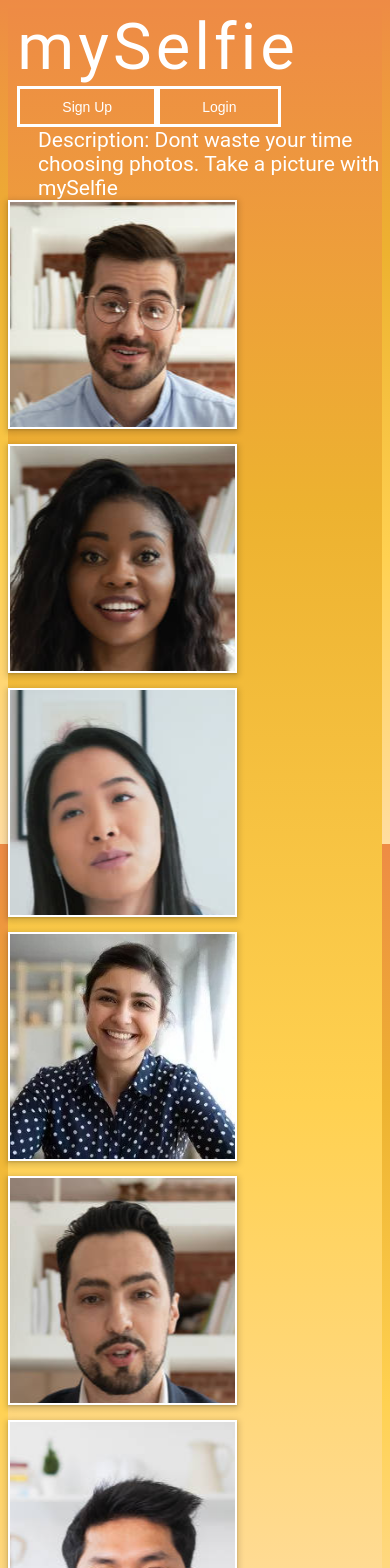
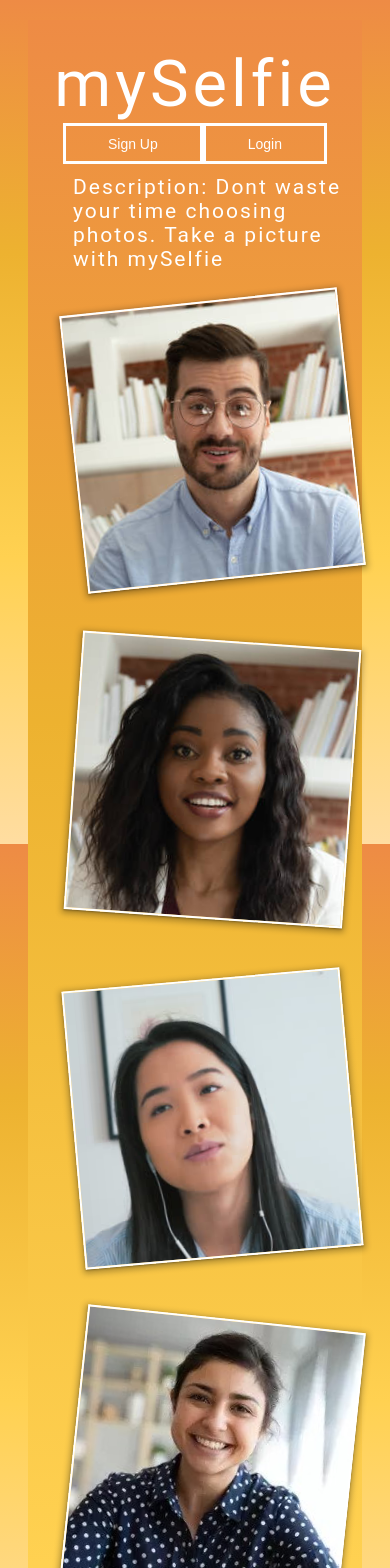
Before and after one commit to jiffylube/mySelfie, a React (Create React App) app: page / in a window 390 px wide. Shown: the top 1568 px of the page. Built offline with nearby package versions, Linux system fonts and the light colour scheme.

Commit message:
acceptable css

```diff
--- a/src/App.js
+++ b/src/App.js
@@ -1,8 +1,8 @@
 import Login from "./Components/Login";
 import Signup from "./Components/Signup";
 import Landing from "./Components/Landing";
-import Faceapi from "./Components/Faceapi";
-// import Main from "./Components/MainPage";
+// import Faceapi from "./Components/Faceapi";
+import Faceapi from "./Components/MainPage";
 import { Routes, Route, BrowserRouter as Router } from "react-router-dom";
 import { useState } from "react"
 
--- a/src/Components/Landing.css
+++ b/src/Components/Landing.css
@@ -77,6 +77,8 @@
 .sample-face {
   border: 2px solid #ffffff;
   box-shadow: 0 1px 2px 0 rgb(0 0 0 / 15%), 0 2px 6px 2px rgb(0 0 0 / 15%);
+  height: 225px;
+  width: 225px;
 }
 
 .info {
--- a/src/Components/Landing.jsx
+++ b/src/Components/Landing.jsx
@@ -1,5 +1,5 @@
-import "./Landing.css";
-// import "./LandingTest.css";
+// import "./Landing.css";
+import "./LandingTest.css";
 import "./media.css";
 import Login from "./Login";
 import Signup from "./Signup";
--- a/src/Components/LandingTest.css
+++ b/src/Components/LandingTest.css
@@ -1,7 +1,7 @@
-* {
-  margin: 15px;
+/* * {
+  margin: 5px;
   border: 1px solid red;
-}
+} */
 
 .landing-page {
   background: rgb(255, 221, 161);
@@ -13,17 +13,18 @@
   /* width: 100vw; */
   height: 100vh;
   font-family: "Roboto", sans-serif;
-  /* display: flex;
-  flex-direction: row; */
+  display: flex;
+  flex-wrap: wrap;
+  margin: 15px;
+  padding: 15px;
 }
 
 .nav {
   display: flex;
+  justify-content: space-between;
   align-items: center;
-  justify-content: space-between;
-  padding: 2rem;
-  margin: 1rem;
-  border-width: 3px;
+  height: 120px;
+  width: 100%;
 }
 
 .title {
@@ -32,16 +33,115 @@
   letter-spacing: 4px;
 }
 
+.buttons {
+  display: flex;
+  justify-content: space-evenly;
+  position: relative;
+  white-space: nowrap;
+}
+
+.landingButtons {
+  padding: 0.7em 3em;
+  border: 3px solid #ffffff;
+  font-size: 24px;
+  box-sizing: border-box;
+  text-decoration: none;
+  font-weight: 400;
+  color: #ffffff;
+  background-color: Transparent;
+  text-align: center;
+  transition: all 0.15s;
+  cursor: pointer;
+}
+
+.landingButtons:hover {
+  color: #dddddd;
+  border-color: #dddddd;
+}
+
+.landingButtons:active {
+  color: #bbbbbb;
+  border-color: #bbbbbb;
+}
+
+.lower {
+  display: flex;
+  width: 95%;
+  margin: 0 auto;
+  margin-top: 30px;
+  height: calc(100vh - 170px);
+}
+
+.gallery {
+  column-gap: 1em;
+  display: flex;
+  flex-wrap: wrap;
+  /* justify-content: center; */
+}
+
+.sample-face {
+  border: 2px solid #ffffff;
+  box-shadow: 0 1px 2px 0 rgb(0 0 0 / 30%), 0 2px 6px 2px rgb(0 0 0 / 30%);
+  height: 225px;
+  width: 225px;
+  margin: 20px;
+}
+
+.info {
+  display: flex;
+  flex-direction: column;
+  justify-content: space-between;
+  width: 30%;
+  height: 100%;
+}
+
 .description {
+  text-align: left;
+  font-size: 24px;
   color: #ffffff;
+  margin-left: 30px;
   letter-spacing: 2px;
 }
 
-.gallery {
-  display: flex;
+.creator {
+  color: #854d04;
+  margin-left: 30px;
 }
 
-.sample-face {
-  width: 150px;
-  height: 150px;
+.webcam1 {
+  background-image: url("../../public/webcam1.jpeg");
+  background-position: center top;
+  transform: rotate(-6deg);
 }
+
+.webcam2 {
+  background-image: url("../../public/webcam2.jpeg");
+  background-position: center top;
+  transform: rotate(4deg)
+}
+
+.webcam3 {
+  background-image: url("../../public/webcam3.jpeg");
+  background-position: center top;
+  transform: rotate(-5deg)
+}
+
+.webcam4 {
+  background-image: url("../../public/webcam4.jpeg");
+  background-position: center top;
+  background-repeat: no-repeat;
+  background-size: cover;
+  transform: rotate(6deg)
+}
+
+.webcam5 {
+  background-image: url("../../public/webcam5.jpeg");
+  background-position: center top;
+  transform: rotate(-2deg)
+}
+
+.webcam6 {
+  background-image: url("../../public/webcam6.jpeg");
+  background-position: center top;
+  transform: rotate(2deg)
+}
--- a/src/Components/MainPage.css
+++ b/src/Components/MainPage.css
@@ -38,6 +38,7 @@
   margin-top: 10%;
   padding-bottom: 60px;
   box-shadow: 0 1px 2px 0 rgb(0 0 0 / 15%), 0 2px 6px 2px rgb(0 0 0 / 15%);
+  transform: rotate(-4deg);
 }
 
 /* video {
--- a/src/Components/media.css
+++ b/src/Components/media.css
@@ -8,11 +8,15 @@
   .landing-page {
     width: auto;
     height: 100%;
+    margin: 10px;
+    padding: 10px;
   }
 
   .nav {
     display: flex;
     flex-wrap: wrap;
+    justify-content: center;
+    padding: 10px;
   }
 
   .title {
@@ -33,28 +37,25 @@
   }
 
   .gallery {
-    display: grid;
-    grid-template-columns: repeat(auto-fit, minmax(200px, 1fr));
-    grid-gap: 15px;
+    column-gap: 1em;
+    display: flex;
+    flex-wrap: wrap;
+    justify-content: center;
   }
 
   .sample-face {
-    height: 225px;
-    width: 225px;
+    height: 250px;
+    width: 250px;
+    margin: 30px;
   }
 
 }
 
 @media only screen and (max-width: 750px) {
-  .info {
-    width: 70%;
-    height: 100%;
-  }
-}
 
-@media only screen and (max-width: 375px) {
-  .title {
-    font-size: 50px;
+  .landing-page {
+    margin: 10px;
+    padding: 15px;
   }
 
   .info {
@@ -62,3 +63,22 @@
     height: 100%;
   }
 }
+
+@media only screen and (max-width: 550px) {
+
+  .landing-page {
+    margin: 20px;
+    padding: 15px
+  }
+
+  .info {
+    width: 70%;
+    height: 100%;
+  }
+
+  .sample-face {
+    height: 275px;
+    width: 275px;
+    margin: 30px;
+  }
+}
```
